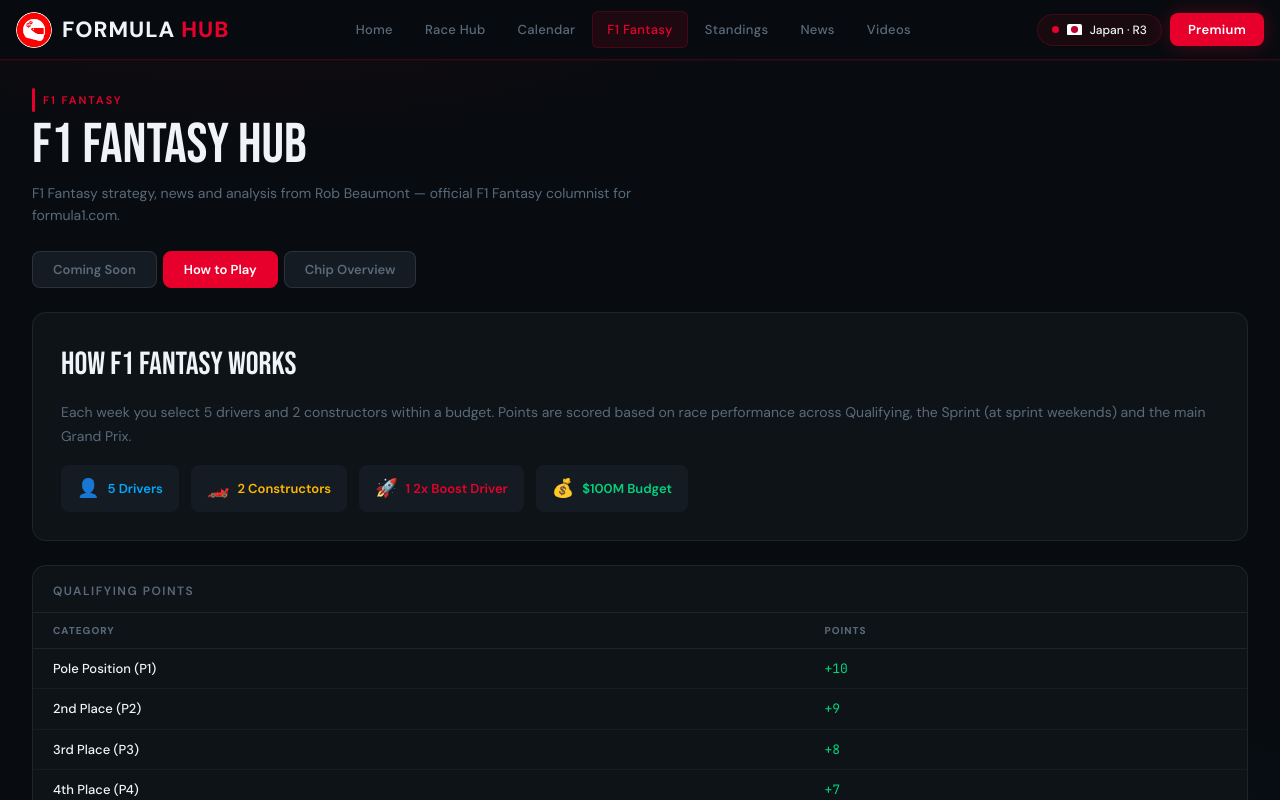
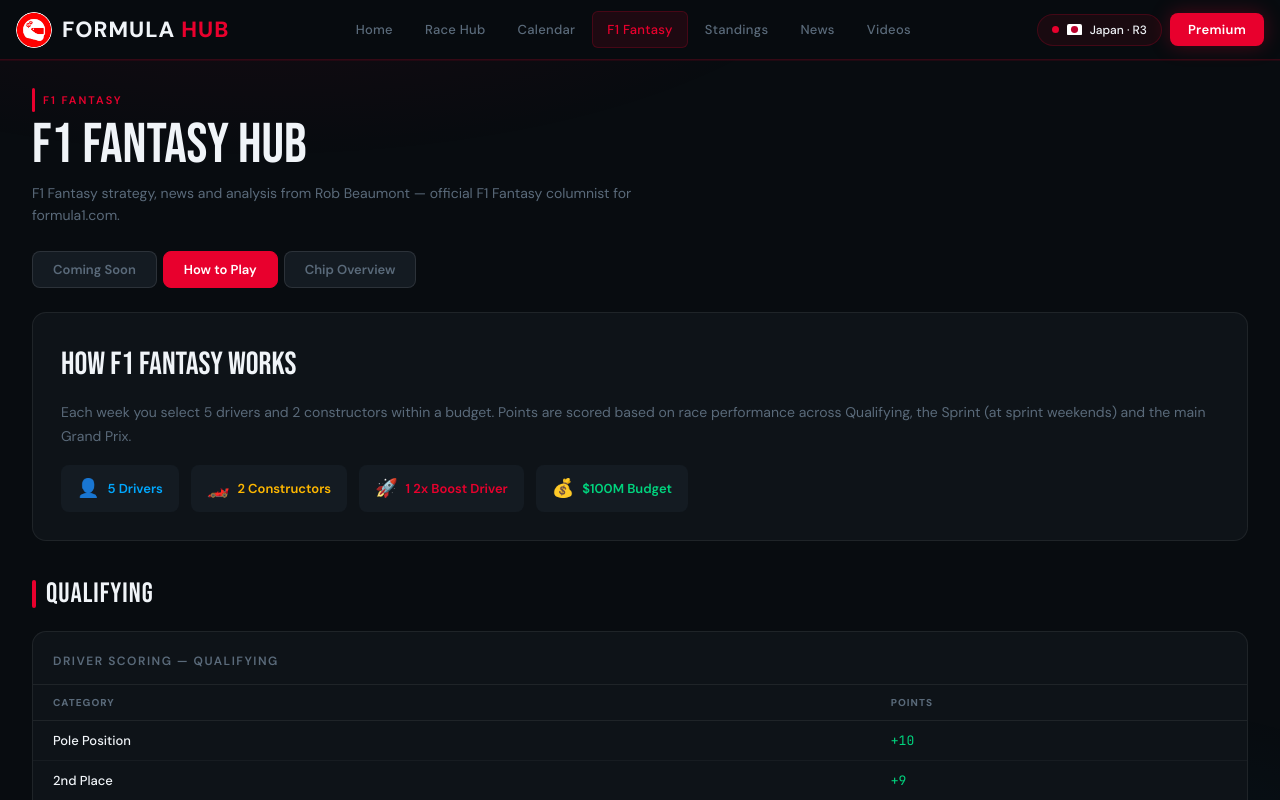
Before and after one commit to r-beaumont/formulafantasyhub, a Next.js app: page /f1-fantasy in a window 1280 px wide. Both pictures are taken after a click on the button "How to Play". Shown: the top 800 px of the page. Built offline with nearby package versions, Linux system fonts and the light colour scheme.

Commit message:
fix: update F1 Fantasy How To Play scoring to correct 2026 official rules
Co-Authored-By: Claude Sonnet 4.6 <noreply@anthropic.com>

```diff
--- a/app/f1-fantasy/F1FantasyClient.tsx
+++ b/app/f1-fantasy/F1FantasyClient.tsx
@@ -65,11 +65,14 @@ function ComingSoonTab() {
 
 // ── How to Play tab ────────────────────────────────────────────────────────────
 
-function ScoringTable({ title, rows, cols }: { title: string; rows: (string | number)[][]; cols: string[] }) {
+function ScoringTable({ title, note, rows, cols }: { title: string; note?: string; rows: (string | number)[][]; cols: string[] }) {
   return (
-    <div style={{ ...card, marginBottom: '20px' }}>
+    <div style={{ ...card, marginBottom: '16px' }}>
       <div style={cardHeader}>
-        <span style={cardTitle}>{title}</span>
+        <div>
+          <span style={cardTitle}>{title}</span>
+          {note && <div style={{ fontSize: '11px', color: '#5A6A7A', marginTop: '4px', fontWeight: 400, letterSpacing: 0, textTransform: 'none' as const }}>{note}</div>}
+        </div>
       </div>
       <div style={{ overflowX: 'auto' }}>
         <table style={{ width: '100%', borderCollapse: 'collapse' as const, minWidth: '400px' }}>
@@ -97,11 +100,20 @@ function ScoringTable({ title, rows, cols }: { title: string; rows: (string | nu
   )
 }
 
+function SessionHeader({ label, color }: { label: string; color: string }) {
+  return (
+    <div style={{ display: 'flex', alignItems: 'center', gap: '10px', margin: '32px 0 16px' }}>
+      <div style={{ width: '4px', height: '28px', background: color, borderRadius: '2px' }} />
+      <span style={{ fontFamily: 'Bebas Neue, sans-serif', fontSize: '28px', color: '#F0F4F8', letterSpacing: '1px' }}>{label}</span>
+    </div>
+  )
+}
+
 function HowToPlayTab() {
   return (
     <div>
       {/* Intro */}
-      <div style={{ ...card, padding: '28px', marginBottom: '24px' }}>
+      <div style={{ ...card, padding: '28px', marginBottom: '8px' }}>
         <div style={{ fontFamily: 'Bebas Neue, sans-serif', fontSize: '32px', marginBottom: '12px' }}>How F1 Fantasy Works</div>
         <p style={{ color: '#5A6A7A', fontSize: '14px', lineHeight: 1.7, marginBottom: '16px' }}>
           Each week you select 5 drivers and 2 constructors within a budget. Points are scored based on race performance across Qualifying, the Sprint (at sprint weekends) and the main Grand Prix.
@@ -121,31 +133,53 @@ function HowToPlayTab() {
         </div>
       </div>
 
-      {/* Qualifying scoring */}
+      {/* ── QUALIFYING ── */}
+      <SessionHeader label="Qualifying" color="#E8002D" />
+
       <ScoringTable
-        title="Qualifying Points"
+        title="Driver Scoring — Qualifying"
         cols={['Category', 'Points']}
         rows={[
-          ['Pole Position (P1)', 10],
-          ['2nd Place (P2)', 9],
-          ['3rd Place (P3)', 8],
-          ['4th Place (P4)', 7],
-          ['5th Place (P5)', 6],
-          ['6th Place (P6)', 5],
-          ['7th Place (P7)', 4],
-          ['8th Place (P8)', 3],
-          ['9th Place (P9)', 2],
-          ['10th Place (P10)', 1],
-          ['Out in Q1 (P11+)', 0],
-          ['Did Not Qualify', -5],
+          ['Pole Position', 10],
+          ['2nd Place', 9],
+          ['3rd Place', 8],
+          ['4th Place', 7],
+          ['5th Place', 6],
+          ['6th Place', 5],
+          ['7th Place', 4],
+          ['8th Place', 3],
+          ['9th Place', 2],
+          ['10th Place', 1],
+          ['11th–20th Place', 0],
+          ['NC / DSQ / No Time Set', -5],
         ]}
       />
 
-      {/* Sprint scoring */}
       <ScoringTable
-        title="Sprint Race Points"
-        cols={['Position', 'Points']}
+        title="Constructor Scoring — Qualifying"
+        note="Constructors score the combined total of both drivers, plus the bonuses below."
+        cols={['Category', 'Points']}
         rows={[
+          ['Neither driver reaches Q2', -1],
+          ['One driver reaches Q2', 1],
+          ['Both drivers reach Q2', 3],
+          ['One driver reaches Q3', 5],
+          ['Both drivers reach Q3', 10],
+          ['Disqualified driver (per driver)', -5],
+        ]}
+      />
+
+      {/* ── SPRINT ── */}
+      <SessionHeader label="Sprint" color="#FFB800" />
+
+      <ScoringTable
+        title="Driver Scoring — Sprint"
+        cols={['Category', 'Points']}
+        rows={[
+          ['Positions Gained (per position)', 1],
+          ['Positions Lost (per position)', -1],
+          ['Overtakes Made (per overtake)', 1],
+          ['Fastest Lap', 5],
           ['1st Place', 8],
           ['2nd Place', 7],
           ['3rd Place', 6],
@@ -154,14 +188,32 @@ function HowToPlayTab() {
           ['6th Place', 3],
           ['7th Place', 2],
           ['8th Place', 1],
+          ['9th–20th Place', 0],
+          ['DNF / DSQ / Not Classified', -10],
         ]}
       />
 
-      {/* Race scoring */}
       <ScoringTable
-        title="Race Points"
+        title="Constructor Scoring — Sprint"
+        note="Constructors score the combined total of both drivers, plus the penalty below."
         cols={['Category', 'Points']}
         rows={[
+          ['Disqualified driver (per driver)', -10],
+        ]}
+      />
+
+      {/* ── RACE ── */}
+      <SessionHeader label="Race" color="#00D47E" />
+
+      <ScoringTable
+        title="Driver Scoring — Race"
+        cols={['Category', 'Points']}
+        rows={[
+          ['Positions Gained (per position)', 1],
+          ['Positions Lost (per position)', -1],
+          ['Overtakes Made (per overtake)', 1],
+          ['Fastest Lap', 10],
+          ['Driver of the Day (driver only)', 10],
           ['1st Place', 25],
           ['2nd Place', 18],
           ['3rd Place', 15],
@@ -172,14 +224,55 @@ function HowToPlayTab() {
           ['8th Place', 4],
           ['9th Place', 2],
           ['10th Place', 1],
-          ['Fastest Lap (Top 10)', 5],
-          ['Driver of the Day', 10],
-          ['Overtakes (per overtake)', 2],
-          ['Positions Gained (per pos)', 2],
-          ['Positions Lost (per pos)', -2],
-          ['DNF / DSQ', -15],
+          ['11th–20th Place', 0],
+          ['DNF / DSQ / Not Classified', -20],
         ]}
       />
+
+      <ScoringTable
+        title="Constructor Scoring — Race"
+        note="Constructors score the combined total of both drivers (excluding Driver of the Day), plus pit stop bonuses below."
+        cols={['Category', 'Points']}
+        rows={[
+          ['Pit Stop: Over 3.0 seconds', 0],
+          ['Pit Stop: 2.50–2.99 seconds', 2],
+          ['Pit Stop: 2.20–2.49 seconds', 5],
+          ['Pit Stop: 2.00–2.19 seconds', 10],
+          ['Pit Stop: Under 2.0 seconds', 20],
+          ['Fastest Pit Stop Bonus', 5],
+          ['New World Record Pit Stop Bonus', 15],
+          ['Disqualified driver (per driver)', -20],
+        ]}
+      />
+
+      {/* ── TEAM MANAGEMENT ── */}
+      <SessionHeader label="Team Management" color="#00A8FF" />
+
+      <ScoringTable
+        title="Transfers"
+        cols={['Category', 'Points']}
+        rows={[
+          ['Exceeding free transfer allowance (per additional transfer)', -10],
+        ]}
+      />
+
+      {/* ── FOOTNOTES ── */}
+      <div style={{ ...card, padding: '24px', marginTop: '8px' }}>
+        <div style={{ fontSize: '11px', fontWeight: 700, textTransform: 'uppercase' as const, letterSpacing: '1.5px', color: '#5A6A7A', marginBottom: '14px' }}>Notes</div>
+        <ul style={{ margin: 0, padding: '0 0 0 18px', display: 'flex', flexDirection: 'column' as const, gap: '10px' }}>
+          {[
+            'Positions gained and lost are calculated based on the starting and finishing position of the driver in the race, not their qualifying result.',
+            'Unclassified drivers will not have positions lost calculated and will instead receive the DNF penalty.',
+            'Cars starting from the pit lane are considered to have started from a position relative to the last car on the grid.',
+            'Overtakes are only valid when one driver legally passes another on track and the driver being passed was not entering the pit lane or suffering a car failure or going unreasonably slow.',
+            'Driver of the Day is the result of the official F1 Driver of the Day award.',
+            'DNF and Not Classified penalties apply to all drivers including those classed as inactive or not included in the final starting grid.',
+            'The current world record pit stop time is 1.8 seconds, set by McLaren at the Qatar Grand Prix 2023.',
+          ].map((note, i) => (
+            <li key={i} style={{ fontSize: '13px', color: '#5A6A7A', lineHeight: 1.65 }}>{note}</li>
+          ))}
+        </ul>
+      </div>
 
     </div>
   )
```
